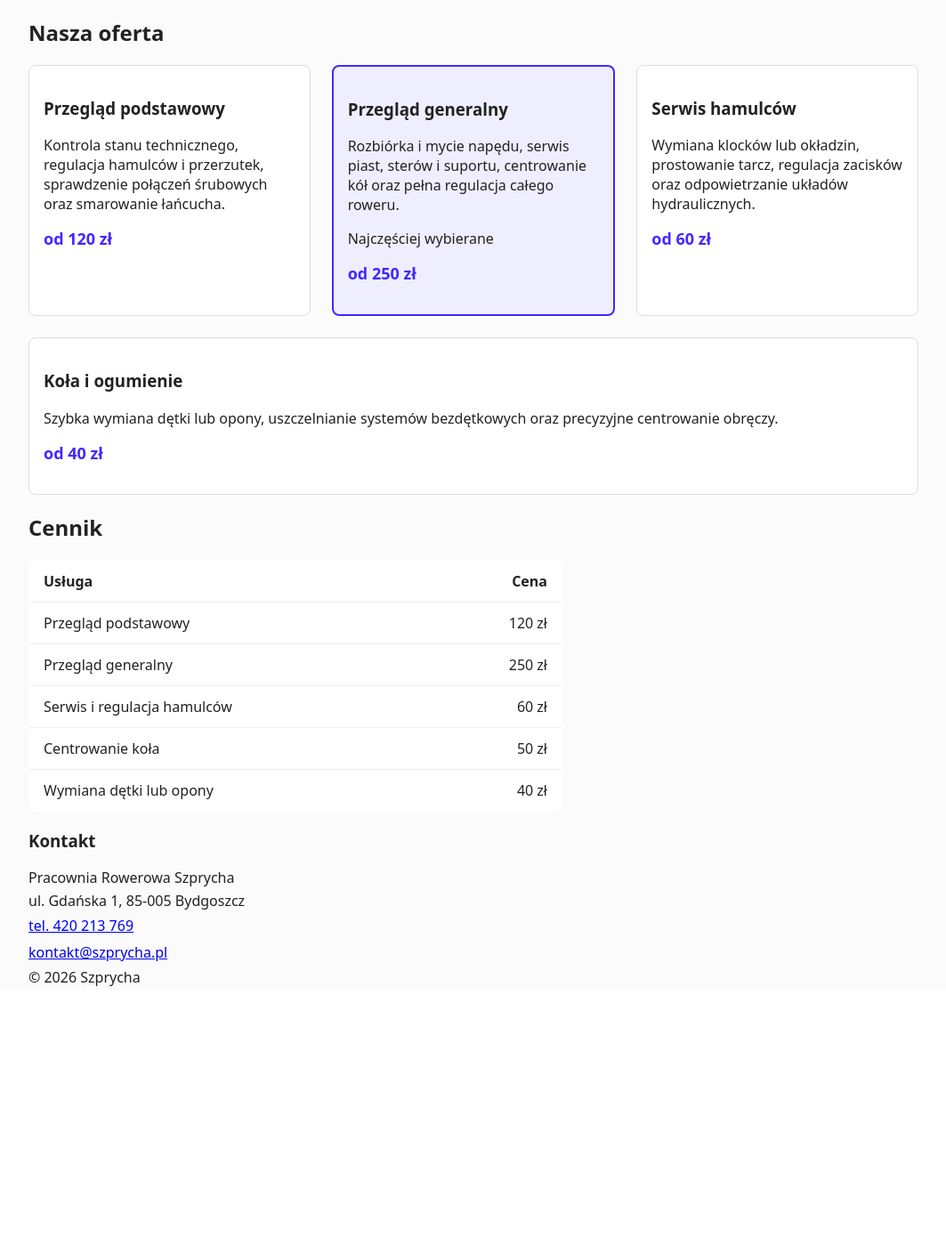
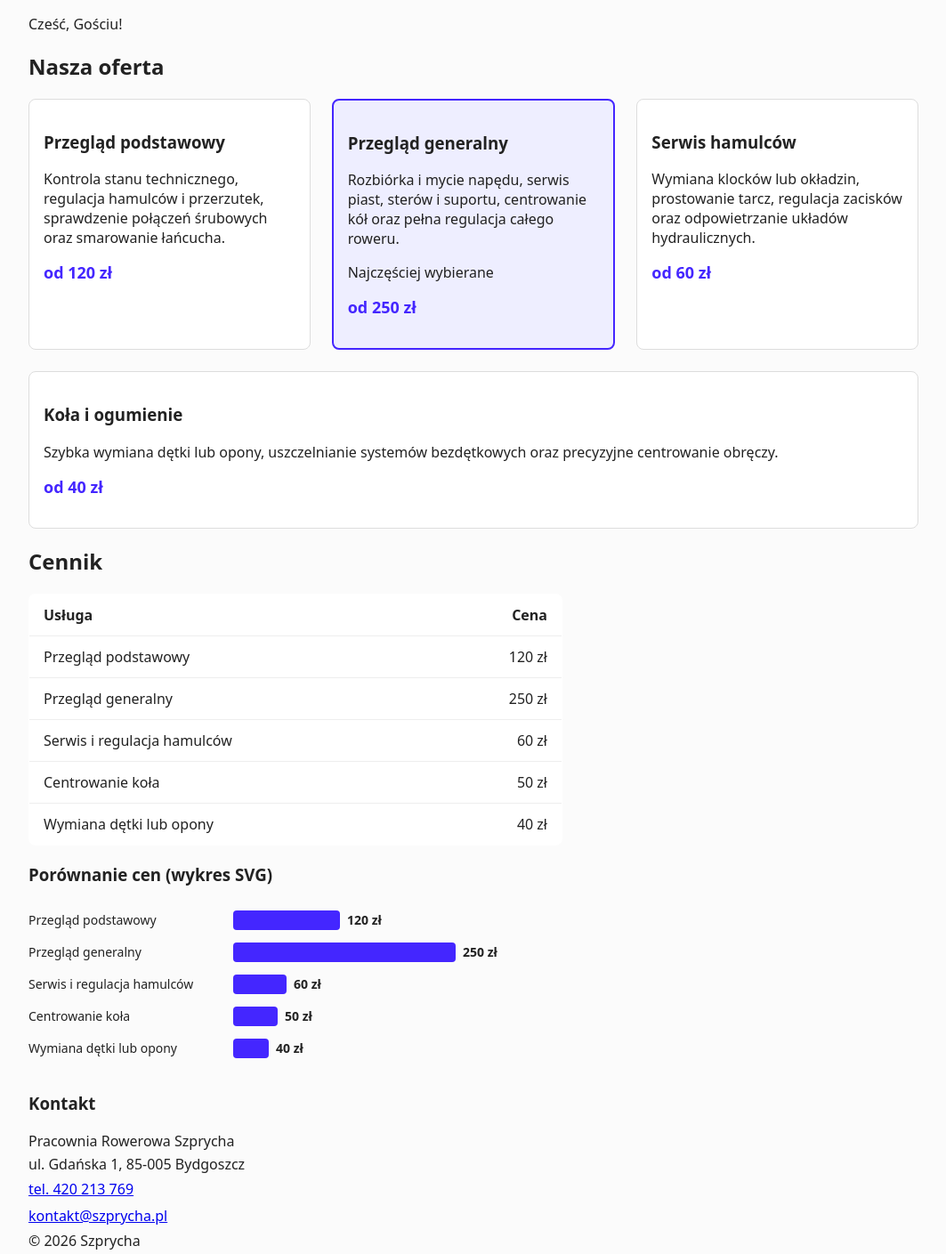
Before and after one commit to Kijorii/Lab-2-Konopacki, a PHP site: page / in a window 1280 px wide. Shown: the part 63-1472 px from the top of the page at 89% size, without its empty margins (108-1171 px from the left). Before the commit the page ends 1171 px from the top, so only its background shows below. Run offline with PHP 8.4, Linux system fonts and the light colour scheme.

Commit message:
Update index.php
Added personalized greeting and SVG price comparison chart.

```diff
--- a/index.php
+++ b/index.php
@@ -1,6 +1,7 @@
 <?php
 $firma = 'Szprycha';
 $rok = date('Y');
+$imie = $_GET['imie'] ?? 'Gościu';
 
 $cennik = [
     ['nazwa' => 'Przegląd podstawowy', 'cena' => 120],
@@ -40,6 +41,8 @@ $cennik = [
     </header>
 
     <main>
+      <p>Cześć, <?= htmlspecialchars($imie) ?>!</p>
+
       <section id="uslugi">
         <h2>Nasza oferta</h2>
         <div class="cards">
@@ -100,6 +103,23 @@ $cennik = [
             <?php endforeach; ?>
           </tbody>
         </table>
+
+        <h3>Porównanie cen (wykres SVG)</h3>
+        <svg viewBox="0 0 600 <?= count($cennik) * 36 + 10 ?>" width="100%" style="max-width: 600px;" role="img" aria-labelledby="wykres-tytul">
+          <title id="wykres-tytul">Wykres cen usług</title>
+          <?php foreach ($cennik as $i => $usluga):
+              $y = $i * 36 + 10;
+              $szerokosc = $usluga['cena'];
+          ?>
+            <text x="0" y="<?= $y + 16 ?>" font-size="14" fill="#222">
+              <?= htmlspecialchars($usluga['nazwa']) ?>
+            </text>
+            <rect x="230" y="<?= $y ?>" width="<?= $szerokosc ?>" height="22" rx="4" fill="#4426FF" />
+            <text x="<?= 238 + $szerokosc ?>" y="<?= $y + 16 ?>" font-size="14" font-weight="bold" fill="#222">
+              <?= $usluga['cena'] ?> zł
+            </text>
+          <?php endforeach; ?>
+        </svg>
       </section>
     </main>
 
```
